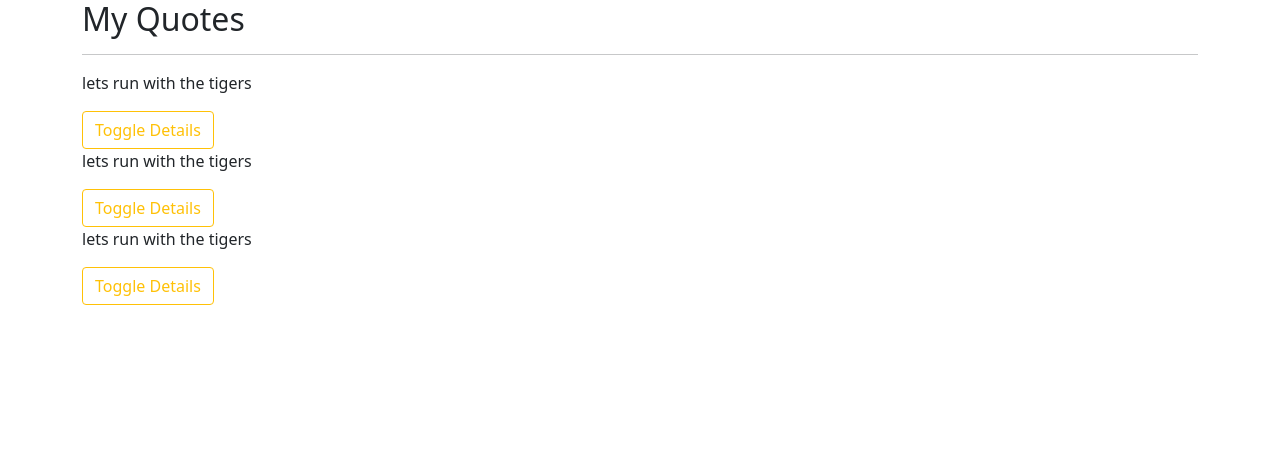
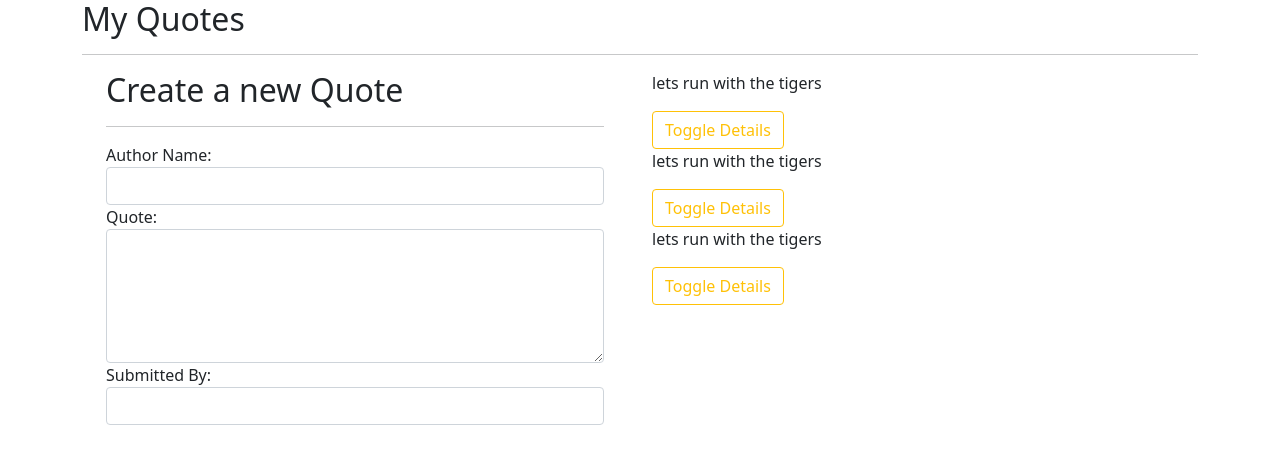
Before and after one commit to kennedybabu/Quote-Generator, an Angular app: page / in a window 1280 px wide. Shown: the top 464 px of the page. Built offline with nearby package versions, Linux system fonts and the light colour scheme.

Commit message:
enable data binding between the form and smart component

```diff
--- a/src/app/app.module.ts
+++ b/src/app/app.module.ts
@@ -7,6 +7,7 @@ import { QuoteComponent } from './quote/quote.component';
 import { QuoteDetailComponent } from './quote-detail/quote-detail.component';
 import { DateCountPipe } from './date-count.pipe';
 import { QuoteFormComponent } from './quote-form/quote-form.component';
+import { FormsModule } from '@angular/forms';
 
 @NgModule({
   declarations: [
@@ -18,7 +19,8 @@ import { QuoteFormComponent } from './quote-form/quote-form.component';
   ],
   imports: [
     BrowserModule,
-    AppRoutingModule
+    AppRoutingModule,
+    FormsModule
   ],
   providers: [],
   bootstrap: [AppComponent]
--- a/src/app/quote-form/quote-form.component.html
+++ b/src/app/quote-form/quote-form.component.html
@@ -1 +1,19 @@
-<p>quote-form works!</p>
+<div class="container-fluid">
+    <h2>Create a new Quote</h2>
+    <hr>
+    <form #quoteForm="ngForm">
+        <div class="form-group">
+            <label for="authorName">Author Name:</label>
+            <input type="text" required class="form-control" id="authorName" [(ngModel)]="newQuote.authorName" name="authorName">
+
+        </div>
+        <div class="form-group">
+            <label for="quote">Quote:</label>
+            <textarea  rows="5" class="form-control" id="quote" required [(ngModel)]="newQuote.quote" name="quote"></textarea>
+        </div>
+        <div class="form-group">
+            <label for="submiitedBy">Submitted By:</label>
+            <input type="text" required class="form-control" id="submiitedBy" [(ngModel)]="newQuote.submittedBy" name="submittedBy">
+        </div>
+    </form>
+</div>
--- a/src/app/quote-form/quote-form.component.ts
+++ b/src/app/quote-form/quote-form.component.ts
@@ -1,4 +1,5 @@
 import { Component, OnInit } from '@angular/core';
+import { Quote } from '../quote'
 
 @Component({
   selector: 'app-quote-form',
@@ -7,6 +8,8 @@ import { Component, OnInit } from '@angular/core';
 })
 export class QuoteFormComponent implements OnInit {
 
+  newQuote = new Quote(0, "", "", "", new Date())
+
   constructor() { }
 
   ngOnInit(): void {
--- a/src/app/quote/quote.component.html
+++ b/src/app/quote/quote.component.html
@@ -3,6 +3,9 @@
     <hr>
 
     <div class="row">
+        <div class="col-md-6">
+            <app-quote-form></app-quote-form>
+        </div>
         <div class="col-md-6">
             <div *ngFor='let quote of quotes;let i = index'>
                 <div>
```
